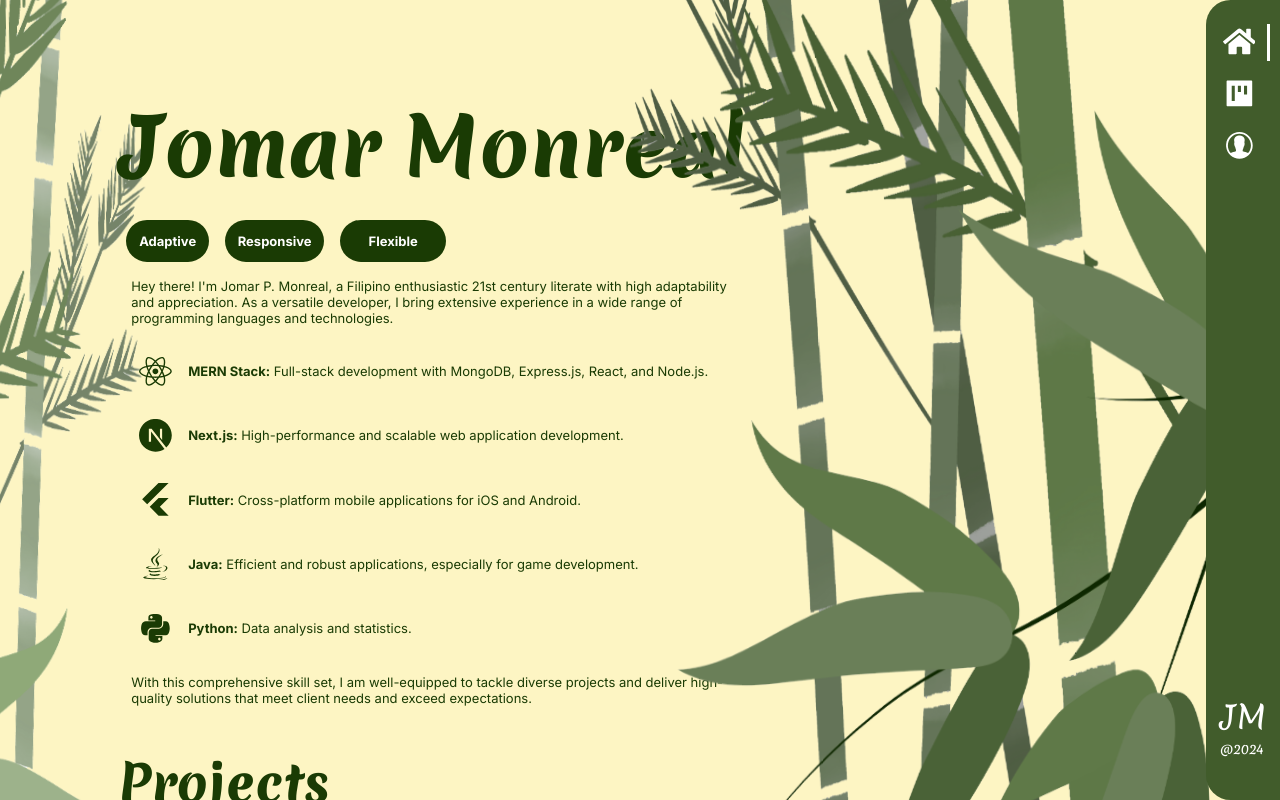
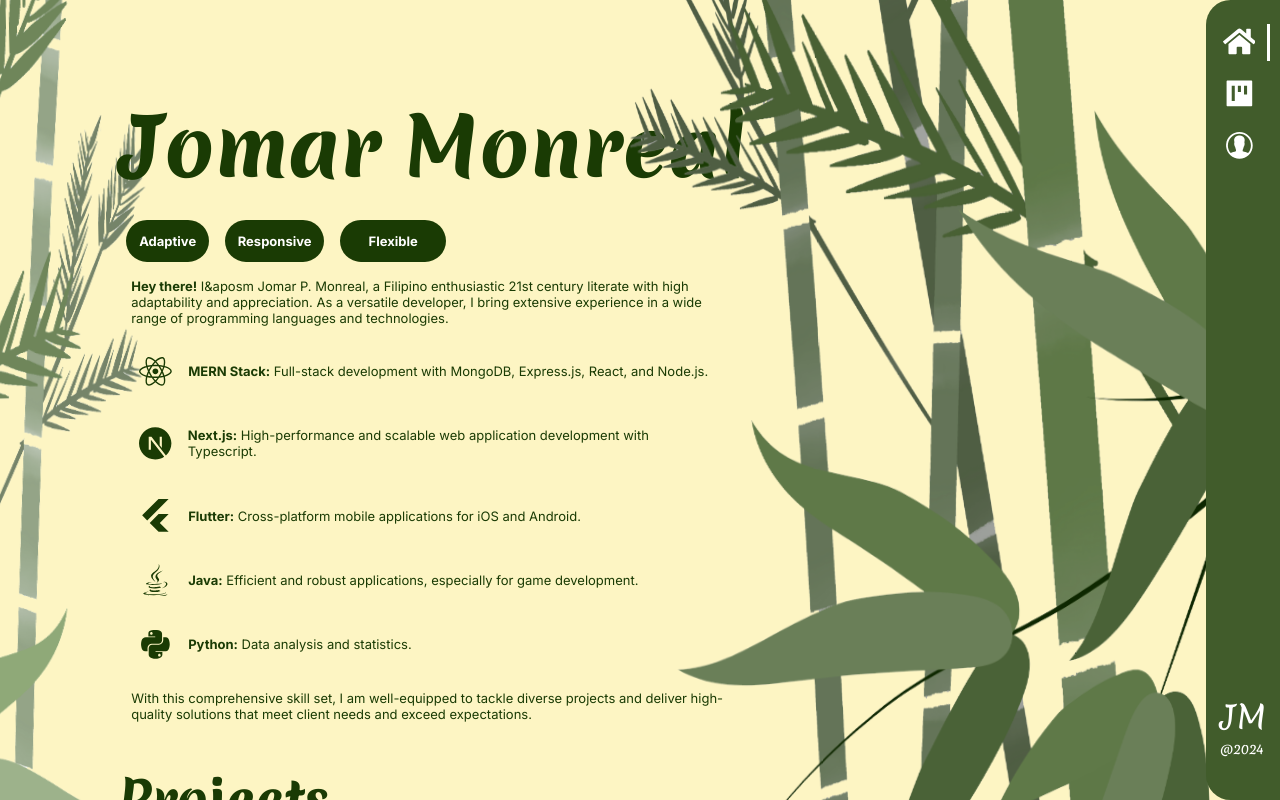
Before and after one commit to JomarMonreal/monreal-portfolio-alpha, a Next.js app: page / in a window 1280 px wide. Shown: the top 800 px of the page. Built offline with nearby package versions, Linux system fonts and the light colour scheme.

Commit message:
feat: catch unwanted characters in deployment

```diff
--- a/src/components/HomeCover.tsx
+++ b/src/components/HomeCover.tsx
@@ -16,13 +16,13 @@ export function HomeCover() {
 
 
     <div className={styles.home_cover_description}>
-      Hey there! I'm Jomar P. Monreal, a Filipino enthusiastic 21st century literate with high adaptability and appreciation. As a versatile developer, I bring extensive experience in a wide range of programming languages and technologies.
+      <strong>Hey there!</strong> I&aposm Jomar P. Monreal, a Filipino enthusiastic 21st century literate with high adaptability and appreciation. As a versatile developer, I bring extensive experience in a wide range of programming languages and technologies.
       <ul>
         <li>
           <FaReact size={iconSize}/> <div className="padded"> <strong>MERN Stack:</strong> Full-stack development with MongoDB, Express.js, React, and Node.js.</div>
         </li>
         <li>
-          <SiNextdotjs size={iconSize}/> <div className="padded"> <strong>Next.js:</strong> High-performance and scalable web application development.</div>
+          <SiNextdotjs size={iconSize}/> <div className="padded"> <strong>Next.js:</strong> High-performance and scalable web application development with Typescript.</div>
         </li>
         <li>
           <SiFlutter size={iconSize}/> <div className="padded"> <strong>Flutter:</strong> Cross-platform mobile applications for iOS and Android.</div>
```
